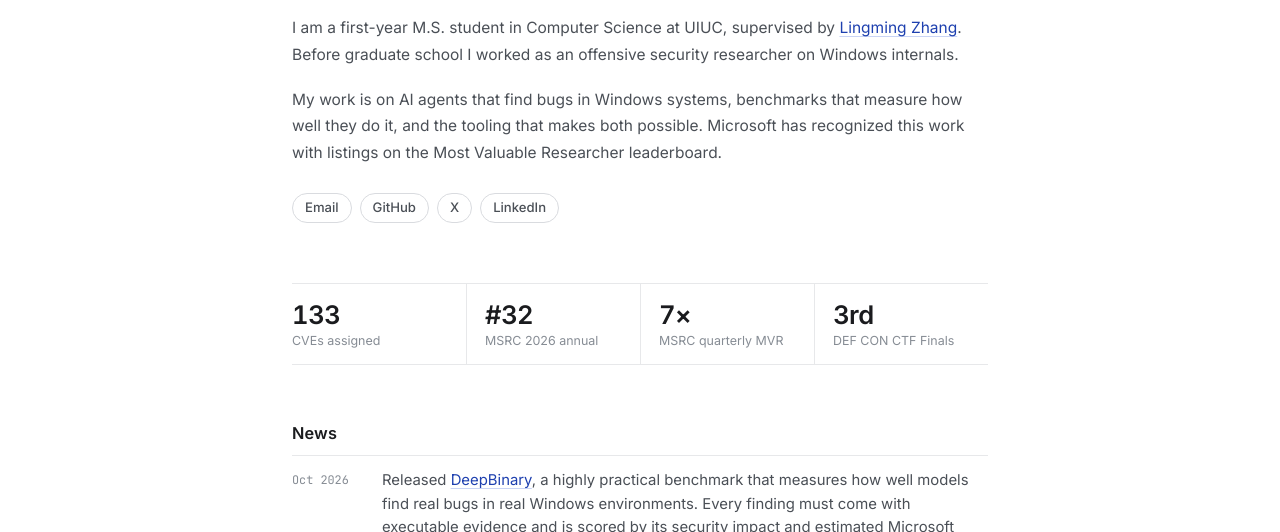
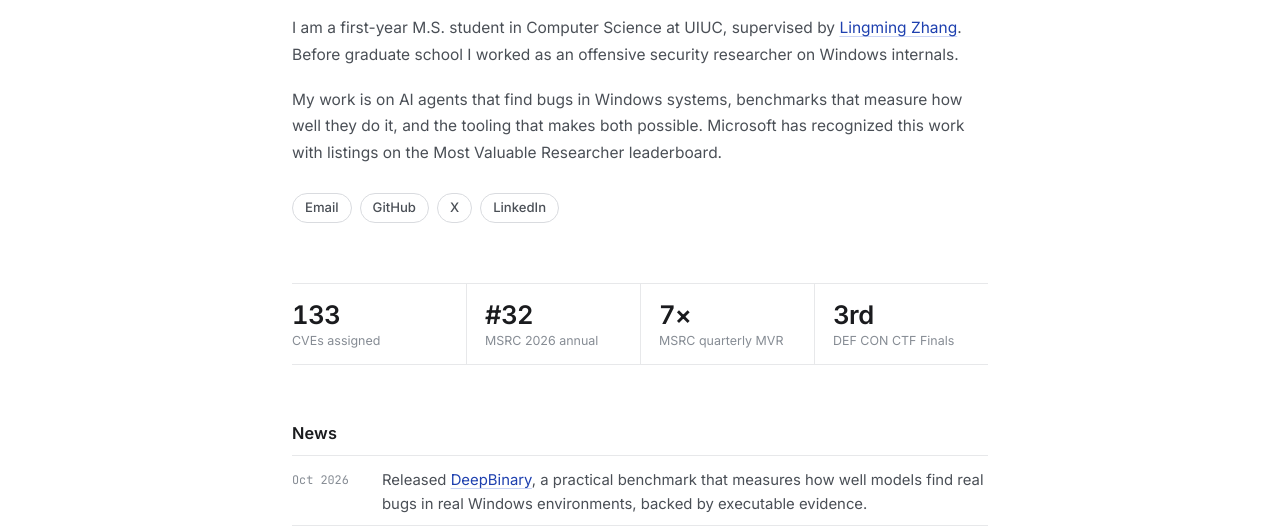
Before and after one commit to nevul37/nevul37.github.io, a plain HTML site: page index.html in a window 1280 px wide. Shown: the part 236-768 px from the top of the page. Drawn offline with Linux system fonts and the light colour scheme.

Commit message:
Shorten the DeepBinary news item to two lines
Co-Authored-By: Claude Opus 5.5 <noreply@anthropic.com>

```diff
--- a/index.html
+++ b/index.html
@@ -142,9 +142,8 @@
                     <time class="news__date" datetime="2026-10">Oct 2026</time>
                     <span>
                         Released <a href="https://deepbinary.so/" target="_blank" rel="noreferrer">DeepBinary</a>,
-                        a highly practical benchmark that measures how well models find real bugs in real Windows
-                        environments. Every finding must come with executable evidence and is scored by its security
-                        impact and estimated Microsoft bounty.
+                        a practical benchmark that measures how well models find real bugs in real Windows
+                        environments, backed by executable evidence.
                     </span>
                 </li>
                 <li>
```
